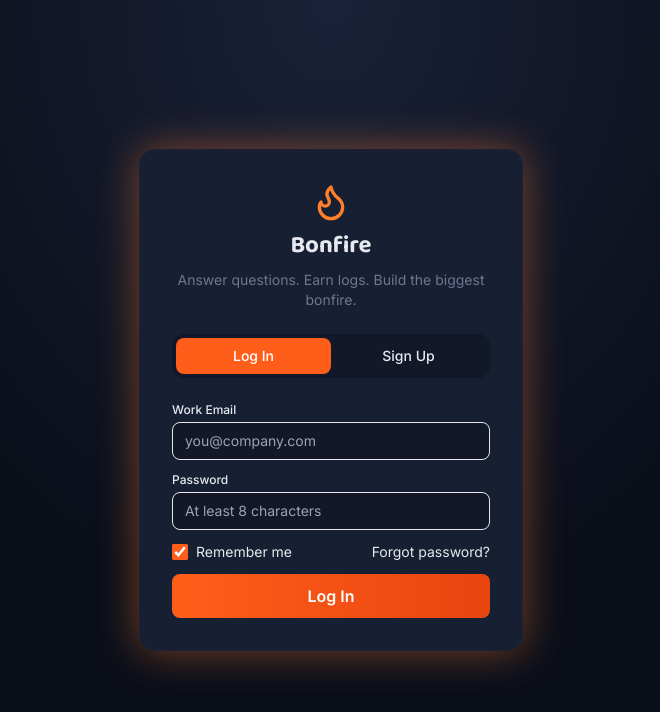
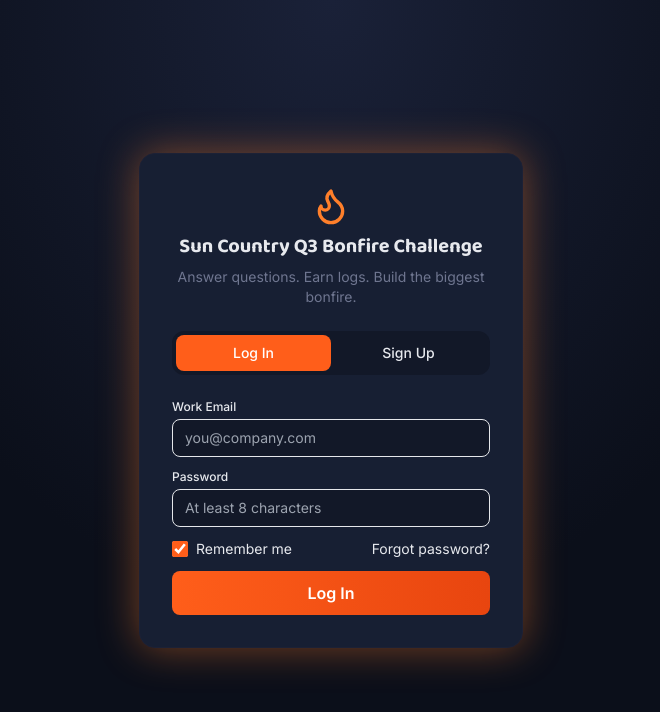
Before and after one commit to kylesuncountryair-stack/Mollygame, a Next.js app: page / in a window 1280 px wide. Shown: the top 712 px of the page, without its empty margins (309-969 px from the left). Built offline with nearby package versions, Linux system fonts and the light colour scheme; no server answers.

Commit message:
Add files via upload

```diff
--- a/package.json
+++ b/package.json
@@ -1,5 +1,5 @@
 {
-  "name": "bonfire",
+  "name": "sun-country-q3-bonfire-challenge",
   "version": "1.0.0",
   "private": true,
   "scripts": {
--- a/src/app/layout.tsx
+++ b/src/app/layout.tsx
@@ -6,7 +6,7 @@
 const baloo = Baloo_2({ subsets: ["latin"], weight: ["600", "700", "800"], variable: "--font-display" });
 
 export const metadata: Metadata = {
-  title: "Bonfire",
+  title: "Sun Country Q3 Bonfire Challenge",
   description: "Answer questions, earn logs, build the biggest bonfire.",
 };
 
--- a/src/components/AuthForm.tsx
+++ b/src/components/AuthForm.tsx
@@ -41,7 +41,7 @@
     <div className="w-full max-w-sm rounded-2xl border border-ash-900 bg-bg-card p-8 shadow-glow">
       <div className="mb-6 flex flex-col items-center gap-2 text-center">
         <Flame className="h-10 w-10 text-ember-400" />
-        <h1 className="font-display text-2xl font-bold text-ash-100">Bonfire</h1>
+        <h1 className="font-display text-xl font-bold leading-tight text-ash-100">Sun Country Q3 Bonfire Challenge</h1>
         <p className="text-sm text-ash-500">Answer questions. Earn logs. Build the biggest bonfire.</p>
       </div>
 
--- a/src/components/Navbar.tsx
+++ b/src/components/Navbar.tsx
@@ -24,9 +24,10 @@
   return (
     <header className="sticky top-0 z-30 border-b border-ash-900 bg-bg/90 backdrop-blur">
       <div className="mx-auto flex max-w-6xl items-center justify-between px-6 py-3">
-        <Link href="/dashboard" className="flex items-center gap-2 font-display text-lg font-bold text-ember-200">
-          <Flame className="h-6 w-6 text-ember-400" />
-          Bonfire
+        <Link href="/dashboard" className="flex shrink-0 items-center gap-2 font-display text-base font-bold text-ember-200">
+          <Flame className="h-6 w-6 shrink-0 text-ember-400" />
+          <span className="hidden md:inline">Sun Country Q3 Bonfire Challenge</span>
+          <span className="md:hidden">Bonfire Challenge</span>
         </Link>
 
         <nav className="flex items-center gap-1">
```
Also changed, not shown: 1 other file (tests, documents, lock files or other folders).
